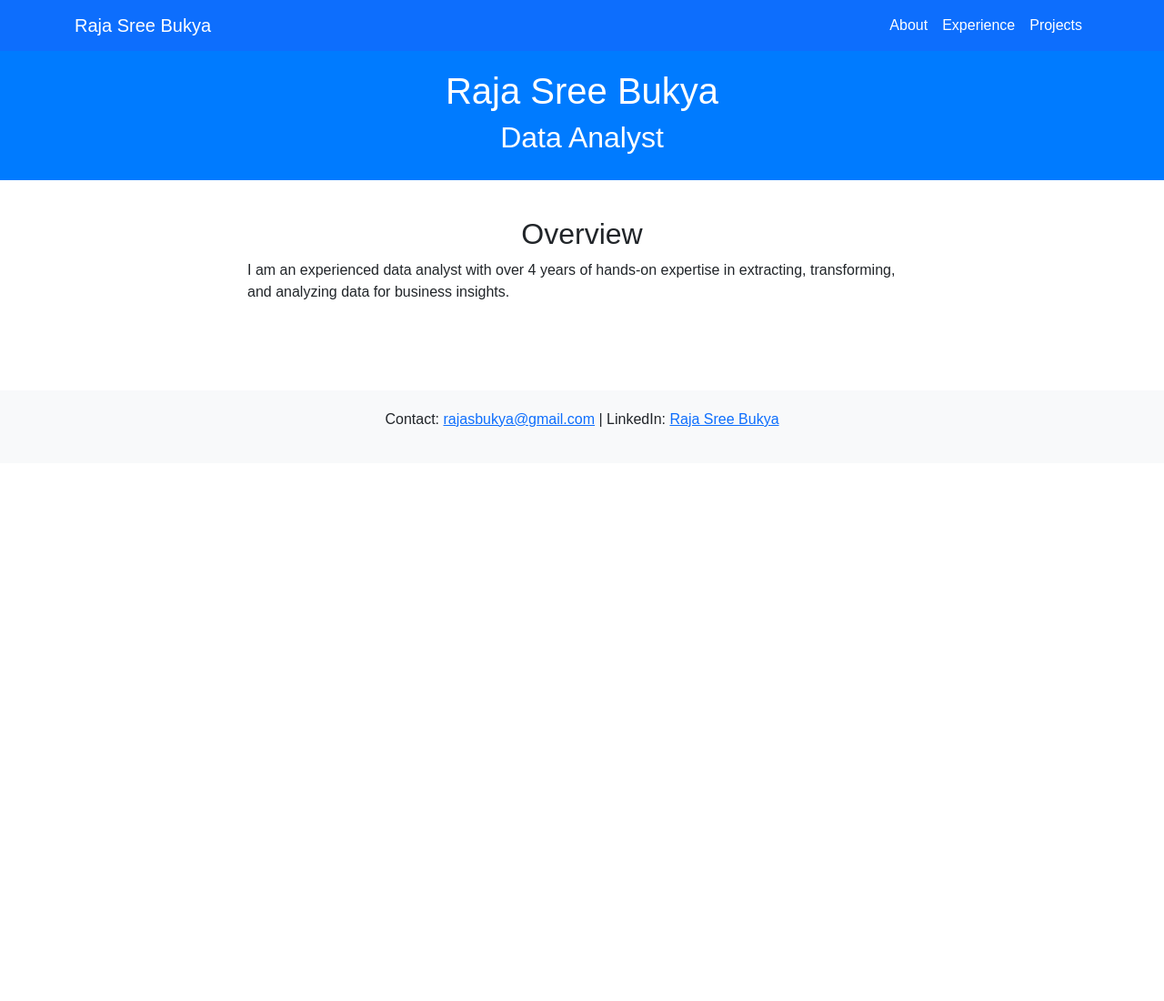
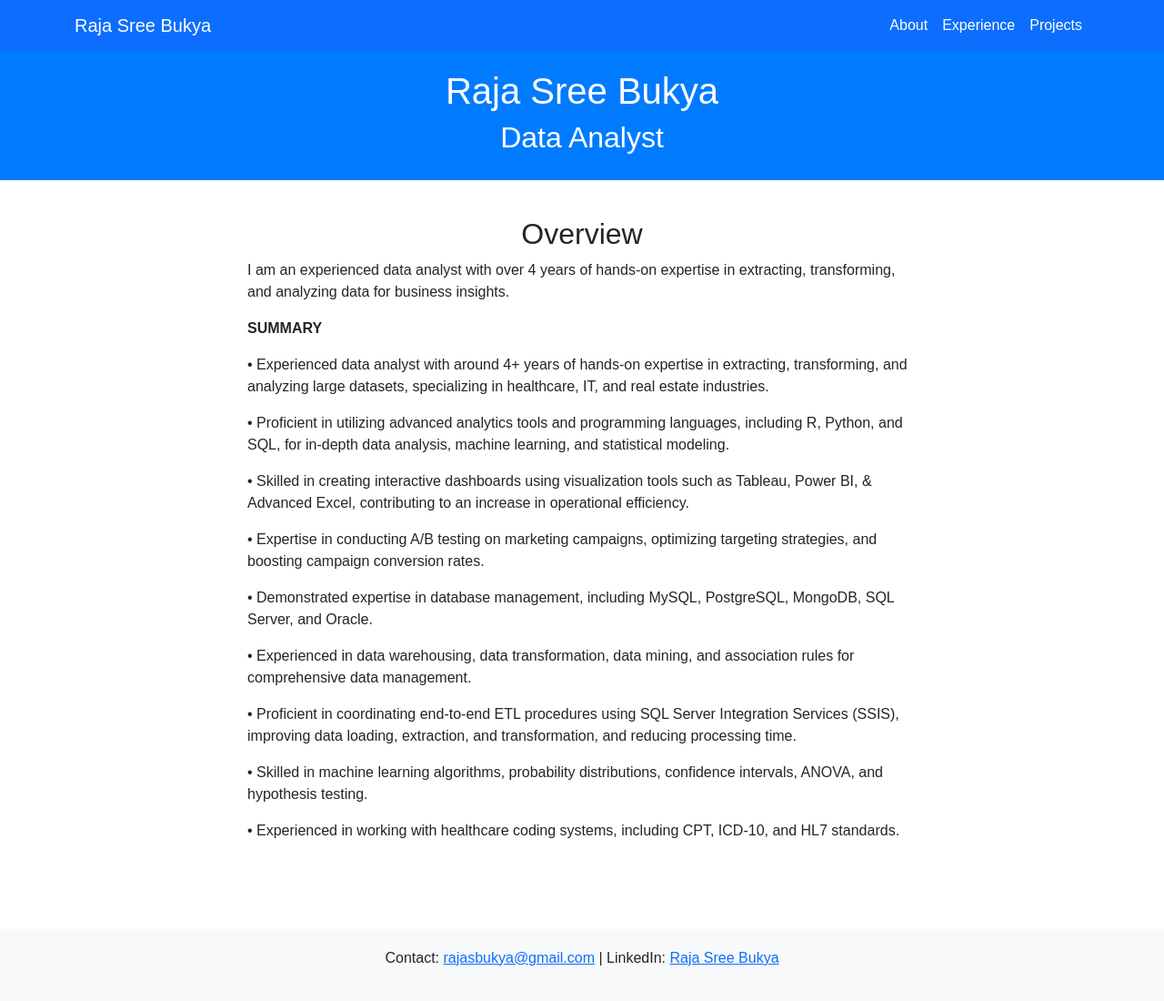
Before and after one commit to RajasreeBukya-1/portfolio2024, a plain HTML site: page index.html in a window 1280 px wide. Shown: the whole page at 91% size. Before the commit the page ends 800 px from the top, so only its background shows below. Drawn offline with nearby package versions, Linux system fonts and the light colour scheme.

Commit message:
Update index.html

```diff
--- a/index.html
+++ b/index.html
@@ -78,6 +78,17 @@
             I am an experienced data analyst with over 4 years of hands-on expertise
             in extracting, transforming, and analyzing data for business insights.
           </p>
+        <p><strong>SUMMARY</strong></p>
+<p>• Experienced data analyst with around 4+ years of hands-on expertise in extracting, transforming, and analyzing large datasets, specializing in healthcare, IT, and real estate industries.</p>
+<p>• Proficient in utilizing advanced analytics tools and programming languages, including R, Python, and SQL, for in-depth data analysis, machine learning, and statistical modeling.</p>
+<p>• Skilled in creating interactive dashboards using visualization tools such as Tableau, Power BI, & Advanced Excel, contributing to an increase in operational efficiency.</p>
+<p>• Expertise in conducting A/B testing on marketing campaigns, optimizing targeting strategies, and boosting campaign conversion rates.</p>
+<p>• Demonstrated expertise in database management, including MySQL, PostgreSQL, MongoDB, SQL Server, and Oracle.</p>
+<p>• Experienced in data warehousing, data transformation, data mining, and association rules for comprehensive data management.</p>
+<p>• Proficient in coordinating end-to-end ETL procedures using SQL Server Integration Services (SSIS), improving data loading, extraction, and transformation, and reducing processing time.</p>
+<p>• Skilled in machine learning algorithms, probability distributions, confidence intervals, ANOVA, and hypothesis testing.</p>
+<p>• Experienced in working with healthcare coding systems, including CPT, ICD-10, and HL7 standards.</p>
+
         </div>
       </div>
     </section>
```
